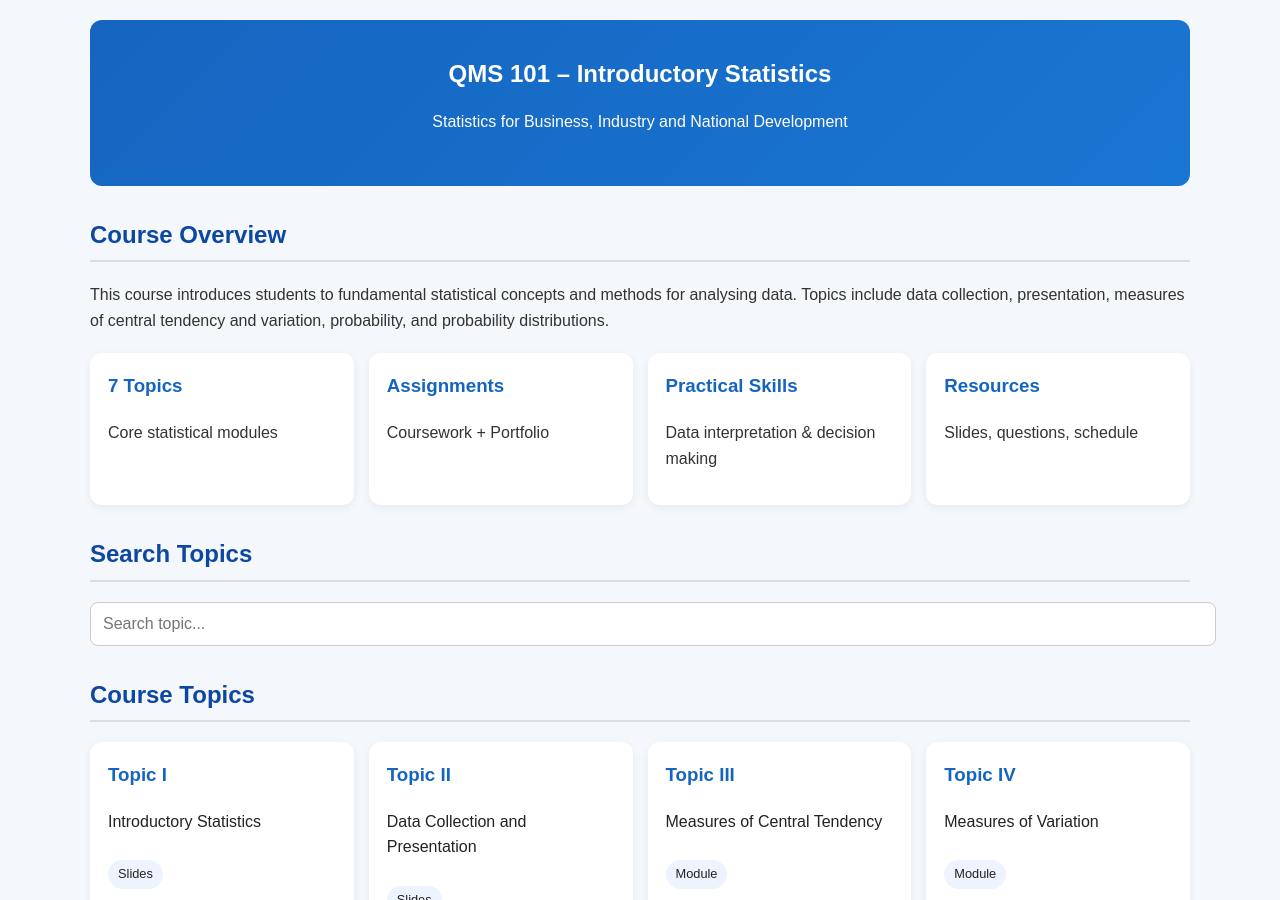
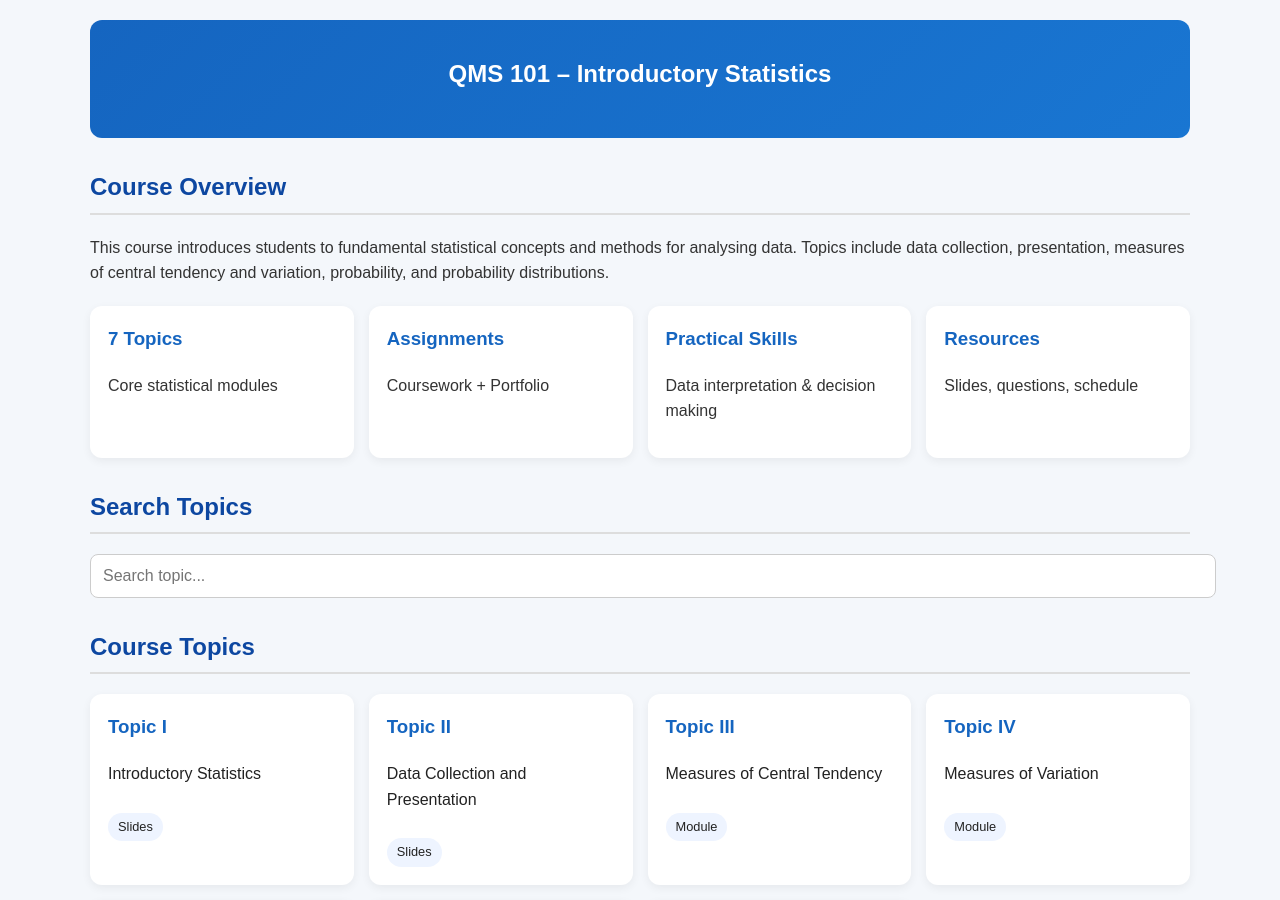
Before and after one commit to FomeA/FomeA.github.io, a Jekyll site: the page _teaching/qms101/index.html, which Jekyll copies as it is, in a window 1280 px wide and 900 px high. Built offline with Jekyll 4.4.1, drawn with Linux system fonts in a browser that asks for light colours.

Commit message:
Update index.html

```diff
--- a/_teaching/qms101/index.html
+++ b/_teaching/qms101/index.html
@@ -106,7 +106,7 @@ border-radius:8px;
 
 <section class="hero">
 <h1>QMS 101 – Introductory Statistics</h1>
-<p>Statistics for Business, Industry and National Development</p>
+<!--<p>Statistics for Business, Industry and National Development</p>-->
 </section>
 
 <h2>Course Overview</h2>
```
